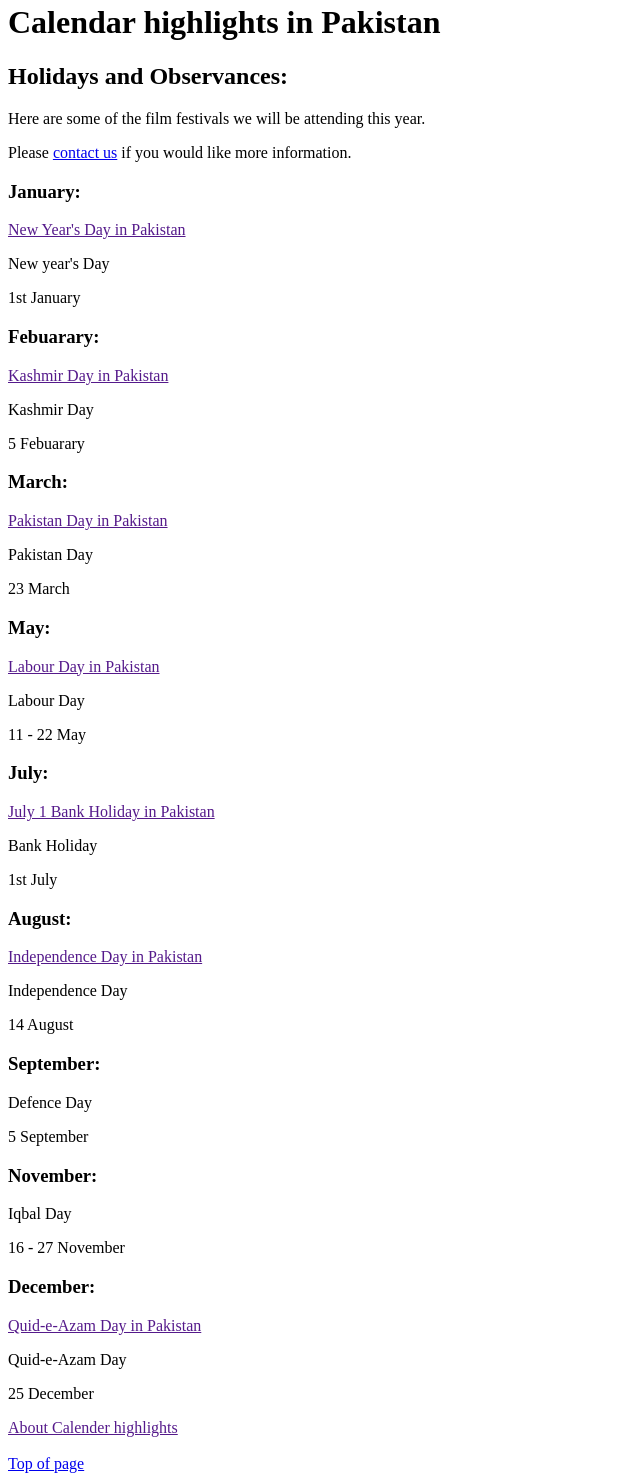
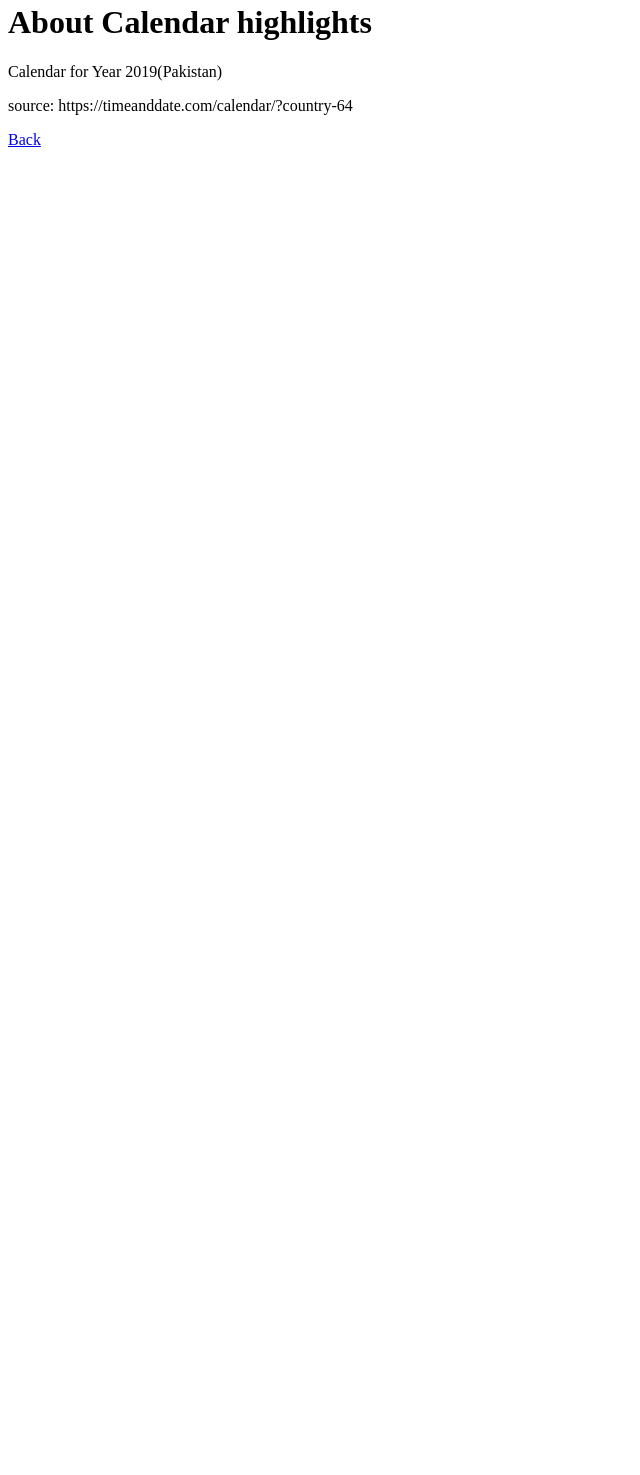
Before and after one commit to DaniyalAneeq/prerequisits-ch-4, a plain HTML site: page index.html in a window 1280 px wide. Shown: the part 17-1492 px from the top of the page, without its empty margins (0-640 px from the left). After the commit the page ends 800 px from the top, so only its background shows below. Drawn offline with Linux system fonts and the light colour scheme.

Commit message:
Add files via upload
ch-4b

```diff
--- a/index.html
+++ b/index.html
@@ -3,53 +3,12 @@
 <head>
     <meta charset="UTF-8">
     <meta name="viewport" content="width=device-width, initial-scale=1.0">
-    <title>ch_4a</title>
+    <title>ch_4b</title>
 </head>
 <body>
-    <h1>Calendar highlights in Pakistan</h1>
-    <h2>Holidays and Observances:</h2>
-    <p>Here are some of the film festivals we will be attending this year.</p>
-    <p>Please <a href="#">contact us</a> if you would like more information.</p>
-    <h3>January:</h3>
-    <a href="">New Year's Day in Pakistan</a>
-    <p>New year's Day</p>
-    <p>1st January</p>
-    <h3>Febuarary:</h3>
-    <a href="">Kashmir Day in Pakistan</a>
-    <p>Kashmir Day</p>
-    <p>5 Febuarary</p>
-    <h3>March:</h3>
-    <a href="">Pakistan Day in Pakistan</a>
-    <p>Pakistan Day</p>
-    <p>23 March</p>
-    <h3>May:</h3>
-    <a href="">Labour Day in Pakistan</a>
-    <p>Labour Day</p>
-    <p>11 - 22 May</p>
-    <h3>July:</h3>
-    <a href="">July 1 Bank Holiday in Pakistan</a>
-    <p>Bank Holiday</p>
-    <p>1st July</p>
-    <h3>August:</h3>
-    <a href="">Independence Day in Pakistan</a>
-    <p>Independence Day</p>
-    <p>14 August</p>
-    <h3>September:</h3>
-    <a href="Defence Day in Pakistan"></a>
-    <p>Defence Day</p>
-    <p>5 September</p>
-    <h3>November:</h3>
-    <a href="Iqbal Day in Pakistan"></a>
-    <p>Iqbal Day</p>
-    <p>16 - 27 November</p>
-    <h3>December:</h3>
-    <a href="">Quid-e-Azam Day in Pakistan</a>
-    <p>Quid-e-Azam Day</p>
-    <p>25 December</p>
-
-    <a href="">About Calender highlights</a>
-    <br>
-    <br>
-    <a href="#">Top of page</a>
+    <h1>About Calendar highlights</h1>
+    <p>Calendar for Year 2019(Pakistan)</p>
+    <p>source: https://timeanddate.com/calendar/?country-64</p>
+    <a href="#">Back</a>
 </body>
 </html>
```
